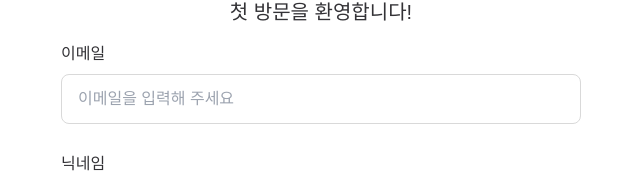
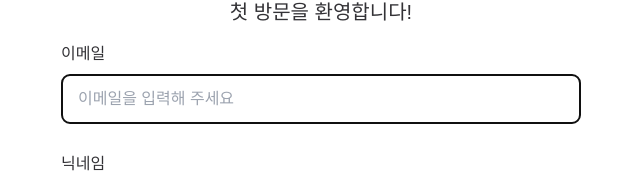
Before and after one commit to only-arrow-function/Taskify, a Next.js app: page /signup in a window 1280 px wide. Shown: the part 270-444 px from the top of the page, without its empty margins (319-959 px from the left). Built offline with nearby package versions, Linux system fonts and the light colour scheme.

Commit message:
Feat: add useFocus Hook, 회원가입 인풋 연결

```diff
--- /dev/null
+++ b/hooks/use-focus.ts
@@ -0,0 +1,15 @@
+import { useEffect, useRef } from 'react';
+
+const useFocus = () => {
+  const ref = useRef<HTMLInputElement>(null);
+
+  useEffect(() => {
+    if (ref.current) {
+      ref.current.focus();
+    }
+  }, []);
+
+  return ref;
+};
+
+export default useFocus;
--- a/pages/login/index.tsx
+++ b/pages/login/index.tsx
@@ -7,6 +7,7 @@ import InputField from '@/components/inputs/input-field';
 import PasswordInput from '@/components/inputs/password-input';
 import NotificationModal from '@/components/modal/notification-modal';
 import { useFormValidation } from '@/hooks/use-authentication-validation';
+import useFocus from '@/hooks/use-focus';
 import mainLogo from '@/public/logo/logo-main.svg';
 import { useAuthenticationStore } from '@/store/auth';
 import { useToggleStore } from '@/store/toggle-store';
@@ -19,8 +20,6 @@ const Login = () => {
   const [cookies, setCookie] = useCookies(['token']);
 
   const setAuthentication = useAuthenticationStore((state) => state.setAuthentication);
-
-  const focusRef = useRef<HTMLInputElement>(null);
 
   const handleSubmit = async (event: FormEvent<HTMLFormElement>) => {
     event.preventDefault();
@@ -42,11 +41,7 @@ const Login = () => {
     }
   };
 
-  useEffect(() => {
-    if (focusRef.current) {
-      focusRef.current.focus();
-    }
-  }, []);
+  const focusRef = useFocus();
 
   return (
     <div className="flex flex-col items-center justify-center min-h-screen w-full px-4">
--- a/pages/signup/index.tsx
+++ b/pages/signup/index.tsx
@@ -8,6 +8,7 @@ import NotificationModal from '@/components/modal/notification-modal';
 import { useFormValidation } from '@/hooks/use-authentication-validation';
 import mainLogo from '@/public/logo/logo-main.svg';
 import { useToggleStore } from '@/store/toggle-store';
+import useFocus from '@/hooks/use-focus';
 
 const Signup = () => {
   const router = useRouter();
@@ -59,6 +60,8 @@ const Signup = () => {
     }
   };
 
+  const focusRef = useFocus();
+
   return (
     <div className="flex flex-col justify-center items-center min-h-screen w-full p-4">
       <div className="w-[120px] h-[167px] sm:w-[180px] sm:h-[220px] sm:mb-8">
@@ -78,6 +81,7 @@ const Signup = () => {
           onBlur={validateEmail}
           placeholder="이메일을 입력해 주세요"
           error={email.error}
+          ref={focusRef}
         />
         <InputField
           label="닉네임"
```
